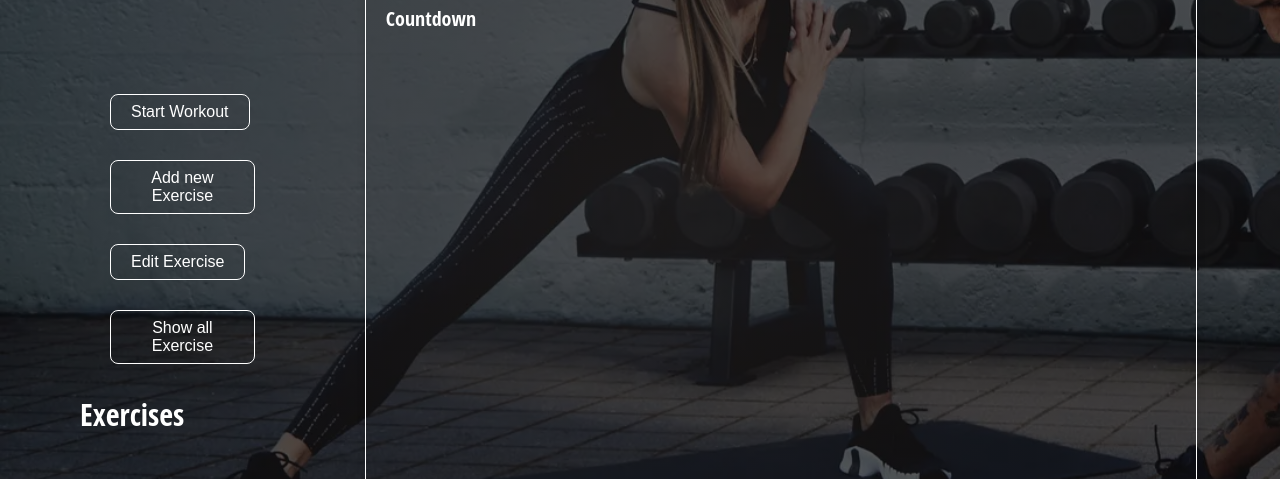
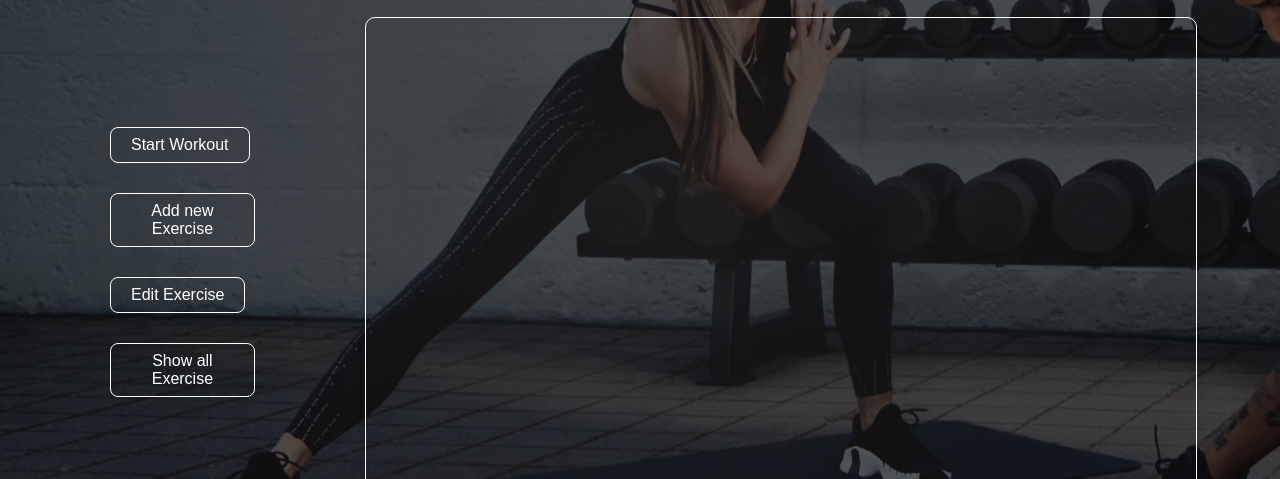
Before and after one commit to JoshuaTechstarter/FitnessAPI, a plain HTML site: page frontend/index.html in a window 1280 px wide. Shown: the part 321-800 px from the top of the page. Drawn offline with Linux system fonts and the light colour scheme.

Commit message:
Update index.html

```diff
--- a/frontend/index.html
+++ b/frontend/index.html
@@ -77,7 +77,6 @@
 
                 <button id="showAll">Show all Exercise</button>
             </div>
-            <h2>Exercises</h2>
         </div>
 
 
@@ -86,7 +85,8 @@
         </div>
         <div id="idRight">
             <div id="outputDiv"></div>
-            <div id="timer">Countdown</div>
+            <div id="timer"></div>
+
         </div>
 
     </main>
```
